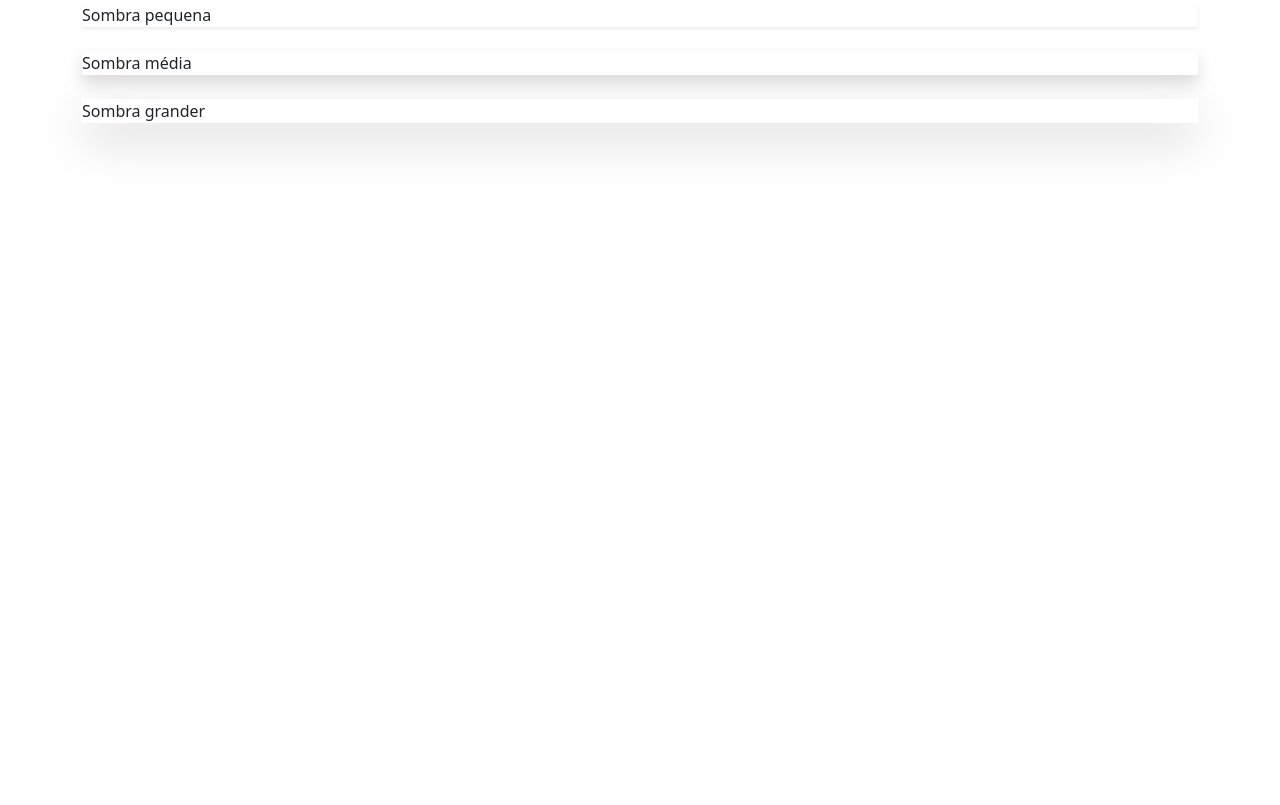
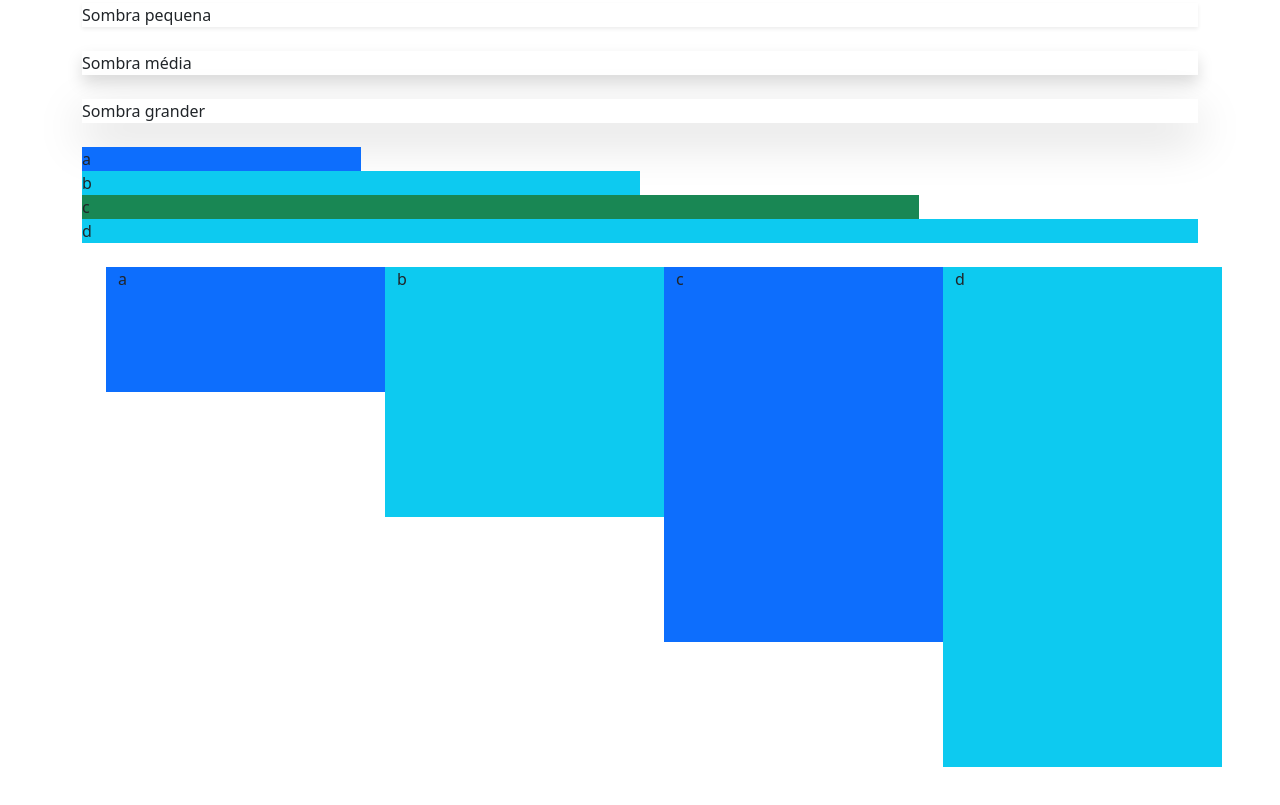
Before and after one commit to LuisFelipeSalvarani/cursoBootstrap, a website: page utilities/exemplo/index.html in a window 1280 px wide. Shown: the part 1795-2600 px from the top of the page. Drawn offline with nearby package versions, Linux system fonts and the light colour scheme.

Commit message:
Altura e largura

```diff
--- a/utilities/exemplo/css/styles.css
+++ b/utilities/exemplo/css/styles.css
@@ -5,3 +5,7 @@ body {
 .col-12 {
     height: 100px;
 }
+
+.altura {
+    height: 500px;
+}
--- a/utilities/exemplo/index.html
+++ b/utilities/exemplo/index.html
@@ -73,6 +73,22 @@
         <div class="mb-4 shadow-sm">Sombra pequena</div>
         <div class="mb-4 shadow">Sombra média</div>
         <div class="mb-4 shadow-lg">Sombra grander</div>
+
+        <!-- Altura e largura -->
+
+        <div class="w-25 bg-primary">a</div>
+        <div class="w-50 bg-info">b</div>
+        <div class="w-75 bg-success">c</div>
+        <div class="w-100 bg-info">d</div>
+
+        <div class="container altura m-4">
+            <div class="row h-100">
+                <div class="col-3 h-25 bg-primary">a</div>
+                <div class="col-3 h-50 bg-info">b</div>
+                <div class="col-3 h-75 bg-primary">c</div>
+                <div class="col-3 h-100 bg-info">d</div>
+            </div>
+        </div>
     </div>
 </body>
 </html>
```
